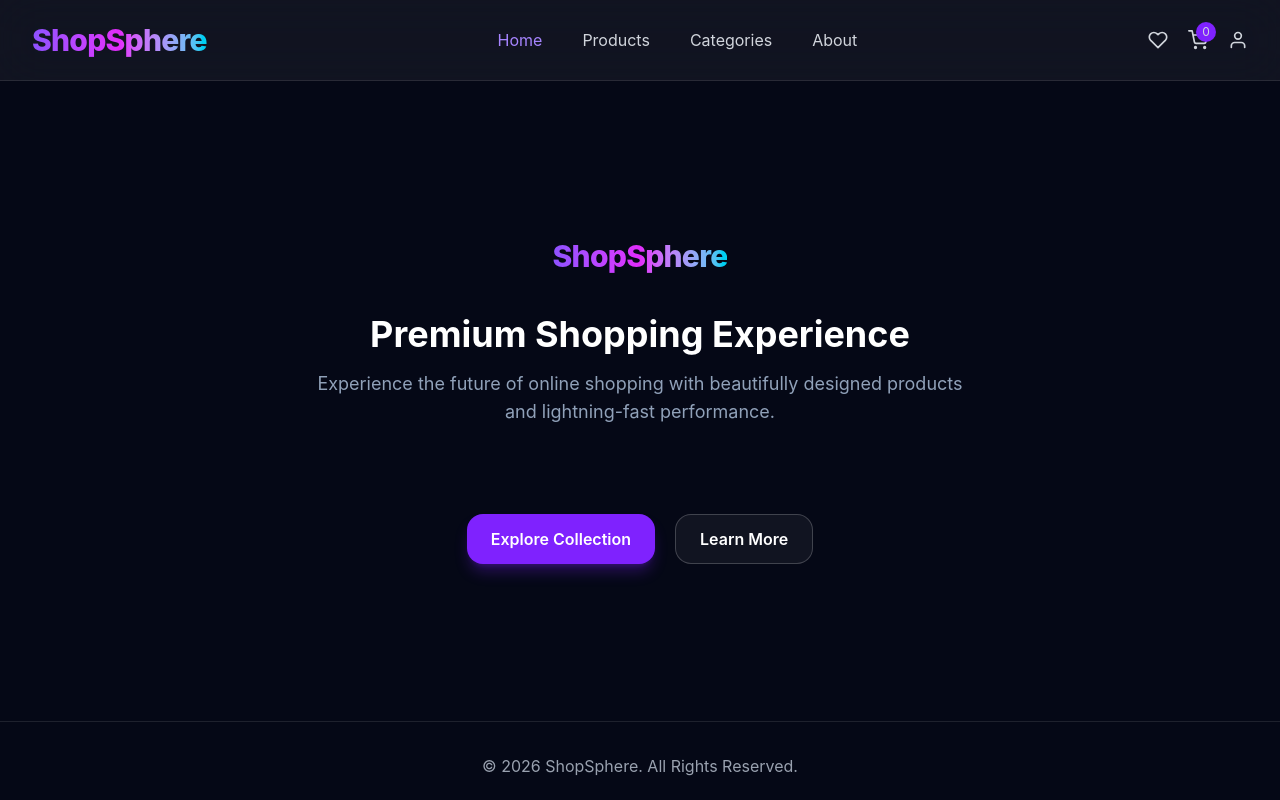
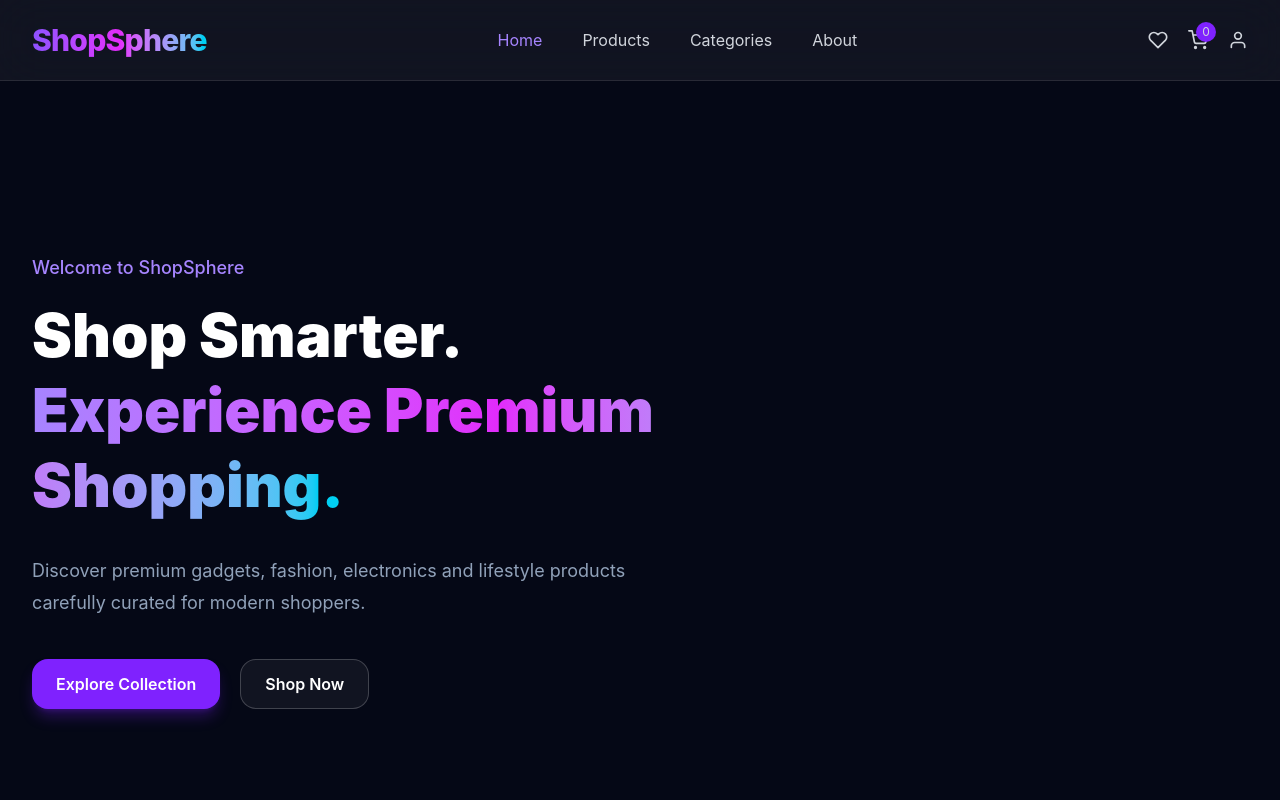
Before and after one commit to barathwaj002/ShopSphere, a React (Vite) app in the folder client/: page / in a window 1280 px wide. Shown: the top 800 px of the page. Built offline with nearby package versions, Linux system fonts and the light colour scheme.

Commit message:
Create premium hero content

```diff
--- /dev/null
+++ b/client/src/components/hero/BackgroundEffects.jsx
@@ -0,0 +1,52 @@
+import { motion } from "framer-motion";
+
+function BackgroundEffects() {
+  return (
+    <div className="absolute inset-0 overflow-hidden -z-10">
+
+      {/* Purple Glow */}
+      <motion.div
+        animate={{
+          x: [0, 80, 0],
+          y: [0, -40, 0],
+        }}
+        transition={{
+          duration: 12,
+          repeat: Infinity,
+          ease: "easeInOut",
+        }}
+        className="absolute left-[-120px] top-20 h-96 w-96 rounded-full bg-violet-600/30 blur-[120px]"
+      />
+
+      {/* Cyan Glow */}
+      <motion.div
+        animate={{
+          x: [0, -80, 0],
+          y: [0, 50, 0],
+        }}
+        transition={{
+          duration: 15,
+          repeat: Infinity,
+          ease: "easeInOut",
+        }}
+        className="absolute right-[-120px] bottom-10 h-[450px] w-[450px] rounded-full bg-cyan-500/20 blur-[150px]"
+      />
+
+      {/* Small Floating Glow */}
+      <motion.div
+        animate={{
+          y: [0, -25, 0],
+        }}
+        transition={{
+          duration: 6,
+          repeat: Infinity,
+          ease: "easeInOut",
+        }}
+        className="absolute left-1/2 top-1/3 h-52 w-52 -translate-x-1/2 rounded-full bg-fuchsia-500/20 blur-[100px]"
+      />
+
+    </div>
+  );
+}
+
+export default BackgroundEffects;
--- /dev/null
+++ b/client/src/components/hero/Hero.jsx
@@ -0,0 +1,20 @@
+import BackgroundEffects from "./BackgroundEffects";
+import HeroContent from "./HeroContent";
+
+function Hero() {
+  return (
+    <section className="relative overflow-hidden bg-[#050816]">
+
+      <BackgroundEffects />
+
+      <div className="mx-auto flex min-h-screen max-w-7xl items-center px-8">
+
+        <HeroContent />
+
+      </div>
+
+    </section>
+  );
+}
+
+export default Hero;
--- /dev/null
+++ b/client/src/components/hero/HeroContent.jsx
@@ -0,0 +1,46 @@
+import { motion } from "framer-motion";
+import Button from "../common/Button";
+
+function HeroContent() {
+  return (
+    <motion.div
+      initial={{ opacity: 0, x: -60 }}
+      animate={{ opacity: 1, x: 0 }}
+      transition={{ duration: 0.8 }}
+      className="max-w-2xl"
+    >
+      <p className="mb-4 text-lg font-medium text-violet-400">
+        Welcome to ShopSphere
+      </p>
+
+      <h1 className="text-6xl font-black leading-tight text-white">
+        Shop Smarter.
+        <br />
+
+        <span className="bg-gradient-to-r from-violet-400 via-fuchsia-500 to-cyan-400 bg-clip-text text-transparent">
+          Experience Premium Shopping.
+        </span>
+      </h1>
+
+      <p className="mt-8 text-lg leading-8 text-slate-400">
+        Discover premium gadgets, fashion, electronics and lifestyle products
+        carefully curated for modern shoppers.
+      </p>
+
+      <div className="mt-10 flex gap-5">
+
+        <Button>
+          Explore Collection
+        </Button>
+
+        <Button variant="secondary">
+          Shop Now
+        </Button>
+
+      </div>
+
+    </motion.div>
+  );
+}
+
+export default HeroContent;
--- a/client/src/pages/Home/Home.jsx
+++ b/client/src/pages/Home/Home.jsx
@@ -1,31 +1,20 @@
-import Logo from "../../components/common/Logo";
-import Button from "../../components/common/Button";
-import SectionTitle from "../../components/common/SectionTitle";
+import Hero from "../../components/hero/Hero";
 
 function Home() {
   return (
-    <section className="flex min-h-[80vh] flex-col items-center justify-center gap-10 px-6">
+    <>
+      {/* Hero Section */}
+      <Hero />
 
-      <Logo />
-
-      <SectionTitle
-        title="Premium Shopping Experience"
-        subtitle="Experience the future of online shopping with beautifully designed products and lightning-fast performance."
-      />
-
-      <div className="flex gap-5">
-
-        <Button>
-          Explore Collection
-        </Button>
-
-        <Button variant="secondary">
-          Learn More
-        </Button>
-
-      </div>
-
-    </section>
+      {/* Upcoming Sections */}
+      {/*
+        <Categories />
+        <FeaturedProducts />
+        <Features />
+        <Testimonials />
+        <Newsletter />
+      */}
+    </>
   );
 }
 
--- a/client/src/services/api.js
+++ b/client/src/services/api.js
@@ -0,0 +1,10 @@
+import axios from "axios";
+
+const api = axios.create({
+    baseURL: "http://localhost:5000/api",
+    headers: {
+        "Content-Type": "application/json"
+    }
+});
+
+export default api;
```
Also changed, not shown: client/src/components/hero/FloatingProducts.jsx (added), client/src/components/hero/HeroStats.jsx (added).
